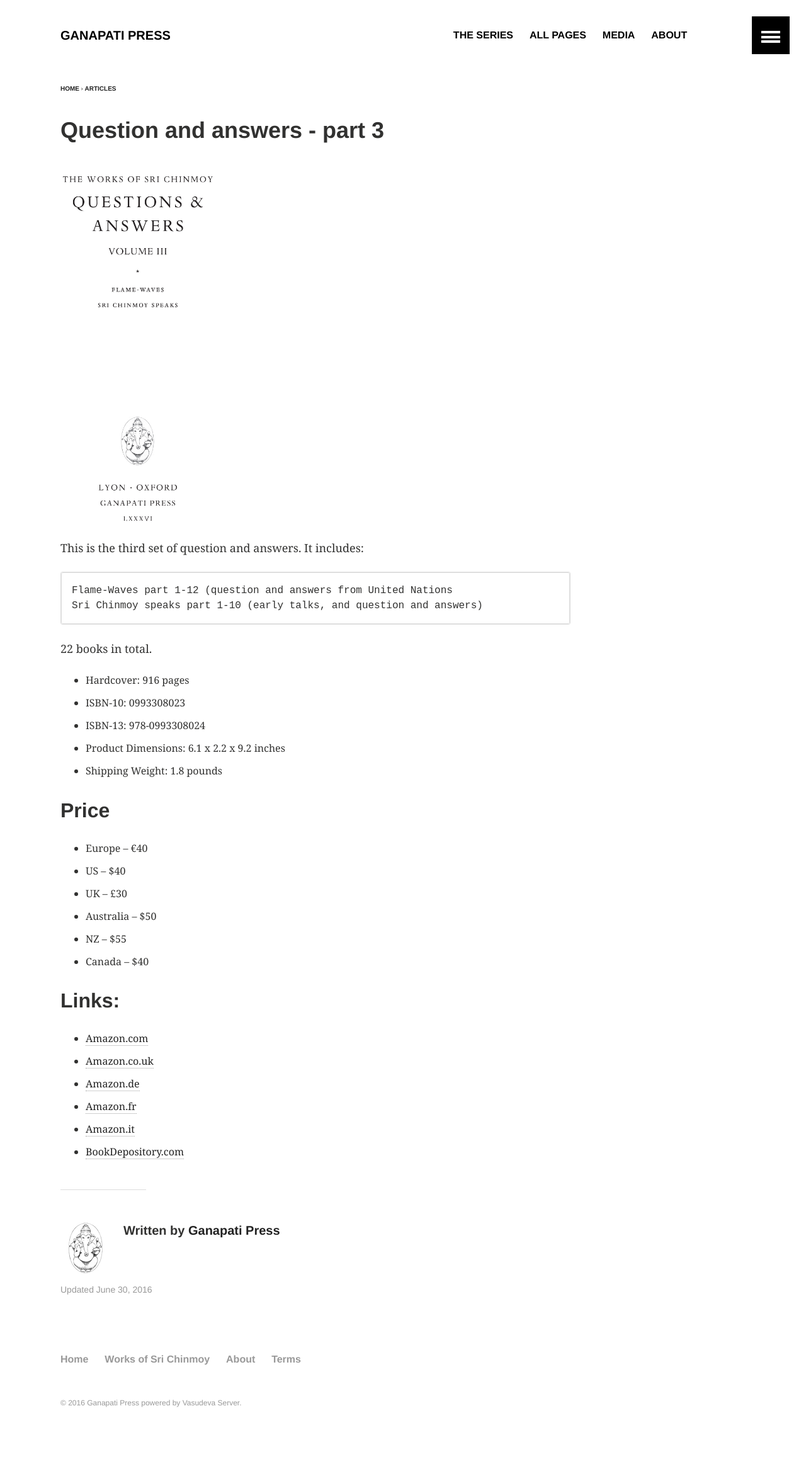
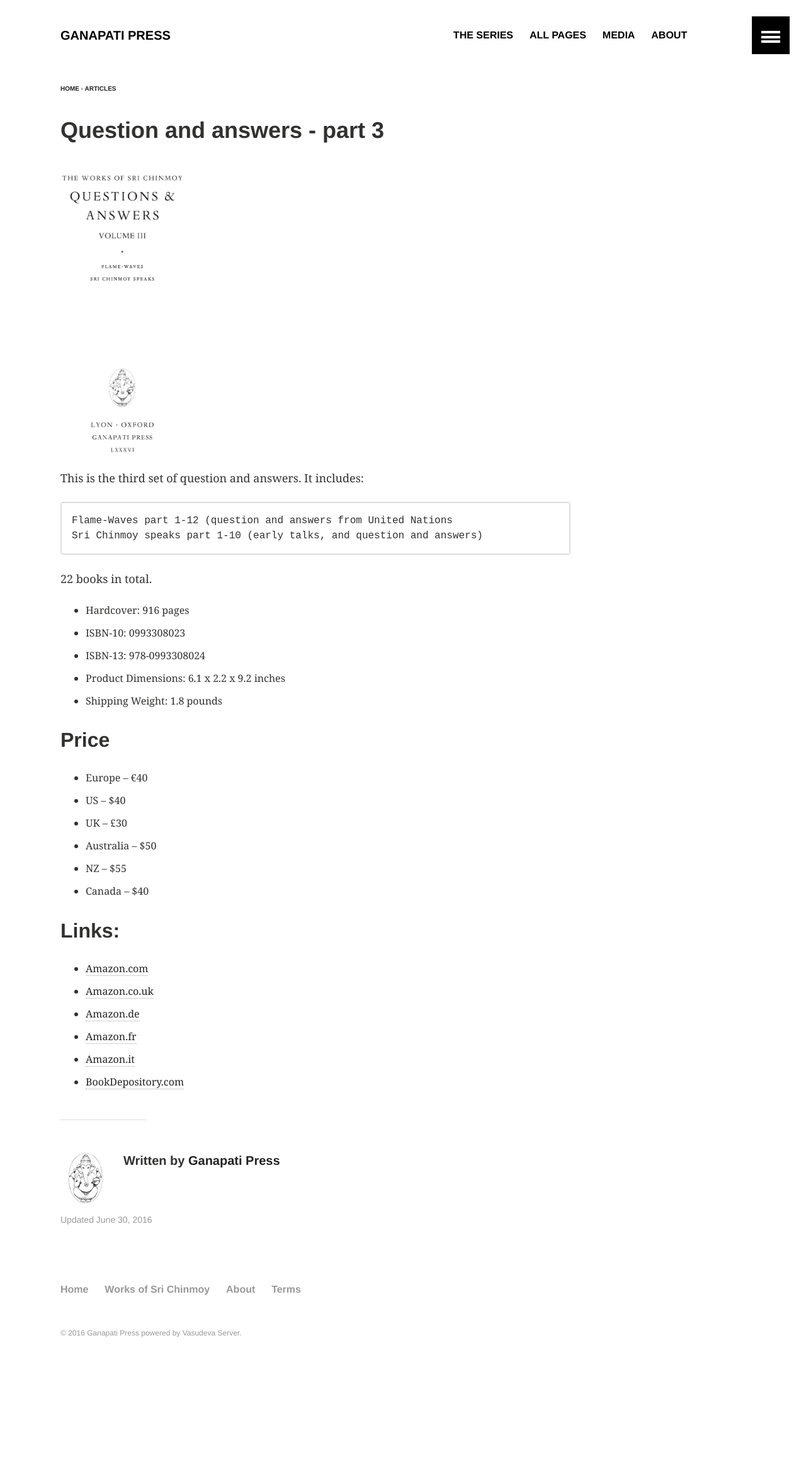
Before and after one commit to ganapatipress/ganapatipress.org, a Jekyll site: the page built from _posts/articles/2016-06-30-question-answers-3.md, in a window 1280 px wide. Shown: the whole page at 63% size. Built offline with Jekyll 4.4.1, drawn with Linux system fonts in a browser that asks for light colours; after the commit the page ends 2203 px from its top, so only the background shows below that.

Commit message:
Update 2016-06-30-question-answers-3.md

```diff
--- a/_posts/articles/2016-06-30-question-answers-3.md
+++ b/_posts/articles/2016-06-30-question-answers-3.md
@@ -11,7 +11,7 @@
 
 ---
 
-<img src="/images/05-questions-and-answers-3-cover.jpg" width="250" alt="qa-3" />
+<img src="/images/05-questions-and-answers-3-cover.jpg" width="200" alt="qa-3" />
 
 
 This is the third set of question and answers. It includes:
```
